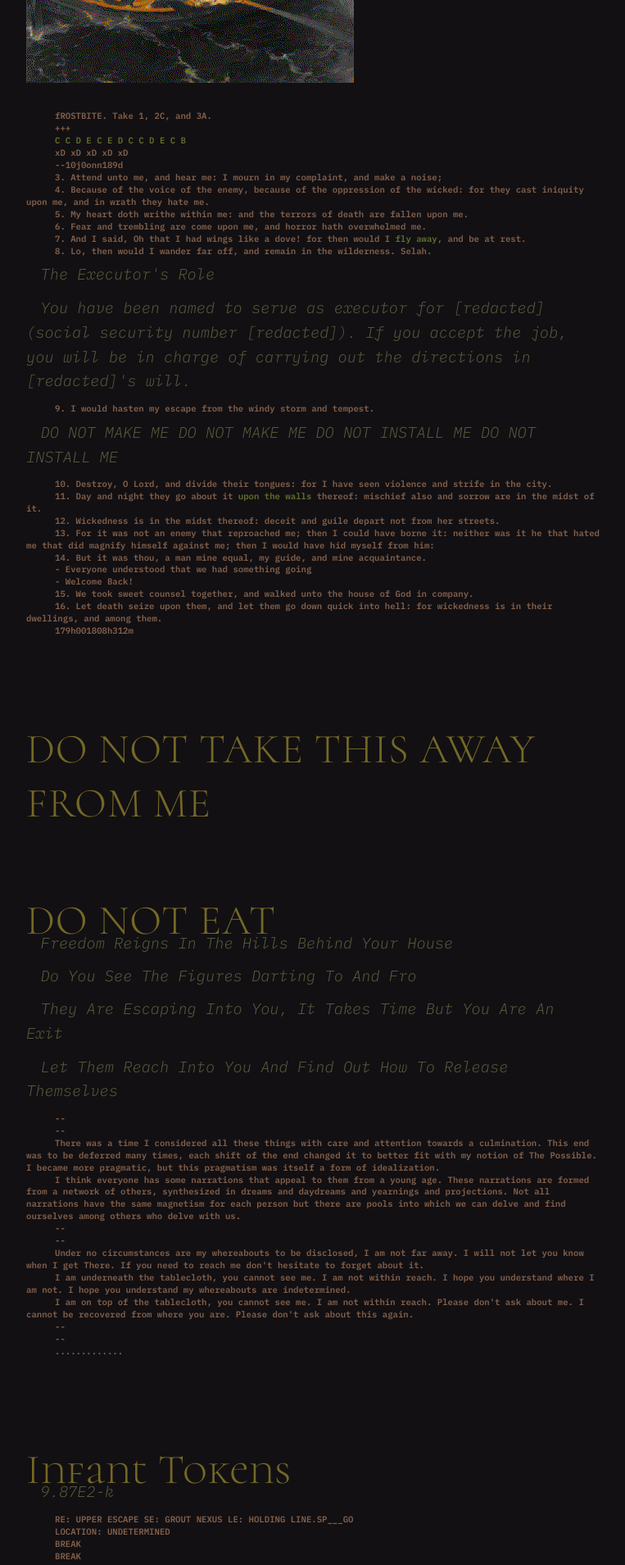
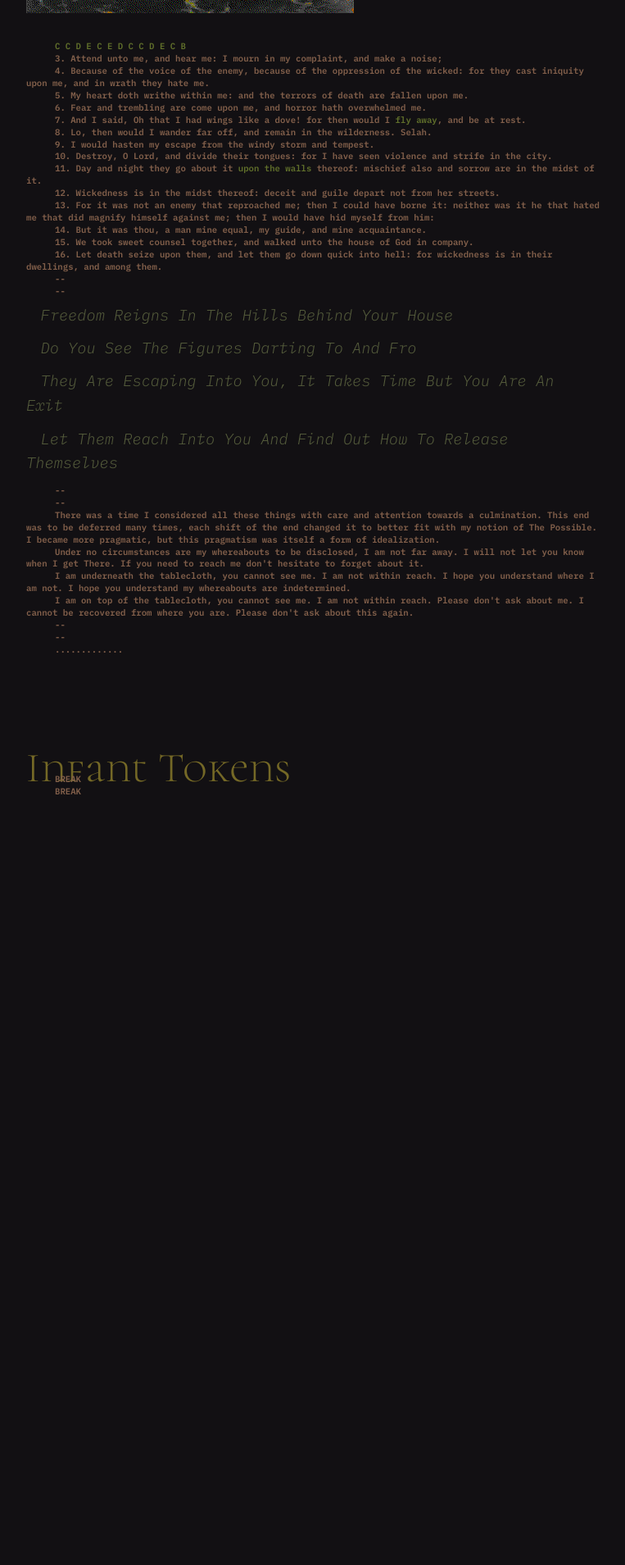
Before and after one commit to mithraea/mithraea.github.io, a plain HTML site: page index.html in a window 1280 px wide. Shown: the part 640-2549 px from the top of the page at 82% size, without its empty margins (108-871 px from the left). After the commit the page ends 1853 px from the top, so only its background shows below. Drawn offline with Linux system fonts and the light colour scheme.

Commit message:
everything i commited

```diff
--- a/index.html
+++ b/index.html
@@ -7,36 +7,24 @@
 </head>
 <body>
 	<div class="page">
-		<h1>Mithraea</h1>
-		<h2>Conquest of the OpenRealms</h2>
 		<img src="\assets\turkishflagship.png"/>
-		<p>fROSTBITE. Take 1, 2C, and 3A.</p>
-		<p>+++</p>
 		<p><a href="spook.html">C C D E C E D C C D E C B</a></p>
-		<p>xD xD xD xD xD</p>
-		<p>--10j0onn189d</p>
 		<p>3.	Attend unto me, and hear me: I mourn in my complaint, and make a noise;</p>
 		<p>4.	Because of the voice of the enemy, because of the oppression of the wicked: for they cast iniquity upon me, and in wrath they hate me.</p>
 		<p>5.	My heart doth writhe within me: and the terrors of death are fallen upon me.</p>
 		<p>6.	Fear and trembling are come upon me, and horror hath overwhelmed me.</p>
 		<p>7.	And I said, Oh that I had wings like a dove! for then would I <a href="find.html">fly away</a>, and be at rest.</p>
-		<p>8.	Lo, then would I wander far off, and remain in the wilderness. Selah.
-		<h2>The Executor's Role</h2>
-		<h2>You have been named to serve as executor for [redacted] (social security number [redacted]). If you accept the job, you will be in charge of carrying out the directions in [redacted]'s will.</h2>
+		<p>8.	Lo, then would I wander far off, and remain in the wilderness. Selah.</p>
 		<p>9.	I would hasten my escape from the windy storm and tempest.</p>
-		<h2>DO NOT MAKE ME DO NOT MAKE ME DO NOT INSTALL ME DO NOT INSTALL ME</h2>
 		<p>10.	Destroy, O Lord, and divide their tongues: for I have seen violence and strife in the city.</p>
 		<p>11.	Day and night they go about it <a href="guild.html">upon the walls</a> thereof: mischief also and sorrow are in the midst of it.</p>
 		<p>12.	Wickedness is in the midst thereof: deceit and guile depart not from her streets.</p>
 		<p>13.	For it was not an enemy that reproached me; then I could have borne it: neither was it he that hated me that did magnify himself against me; then I would have hid myself from him:</p>
 		<p>14.	But it was thou, a man mine equal, my guide, and mine acquaintance.</p>
-		<p>- Everyone understood that we had something going</p>
-		<p>- Welcome Back!</p>
 		<p>15.	We took sweet counsel together, and walked unto the house of God in company.</p>
 		<p>16.	Let death seize upon them, and let them go down quick into hell: for wickedness is in their dwellings, and among them.</p>
-		<p>179h001808h312m</p>
-		<h1>DO NOT TAKE THIS AWAY FROM ME</h1>
-		<h1>DO NOT EAT</h1>
+		<p>--</p>
+		<p>--</p>
 		<h2>Freedom Reigns In The Hills Behind Your House</h2>
 		<h2>Do You See The Figures Darting To And Fro</h2>
 		<h2>They Are Escaping Into You, It Takes Time But You Are An Exit</h2>
@@ -44,9 +32,6 @@
 		<p>--</p>
 		<p>--</p>
 		<p>There was a time I considered all these things with care and attention towards a culmination. This end was to be deferred many times, each shift of the end changed it to better fit with my notion of The Possible. I became more pragmatic, but this pragmatism was itself a form of idealization.</p>
-		<p>I think everyone has some narrations that appeal to them from a young age. These narrations are formed from a network of others, synthesized in dreams and daydreams and yearnings and projections. Not all narrations have the same magnetism for each person but there are pools into which we can delve and find ourselves among others who delve with us.</p>
-		<p>--</p>
-		<p>--</p>
 		<p>Under no circumstances are my whereabouts to be disclosed, I am not far away. I will not let you know when I get There. If you need to reach me don't hesitate to forget about it.</p>
 		<p>I am underneath the tablecloth, you cannot see me. I am not within reach. I hope you understand where I am not. I hope you understand my whereabouts are indetermined.</p>
 		<p>I am on top of the tablecloth, you cannot see me. I am not within reach. Please don't ask about me. I cannot be recovered from where you are. Please don't ask about this again.</p>
@@ -54,9 +39,6 @@
 		<p>--</p>
 		<p>.............</p>
 		<h1>Infant Tokens</h1>
-		<h2>9.87E2-k</h2>
-		<p>RE: UPPER ESCAPE SE: GROUT NEXUS LE: HOLDING LINE.SP___GO</p>
-		<p>LOCATION: UNDETERMINED</p>
 		<p>BREAK</p>
 		<p>BREAK</p>
 	</div>
```
